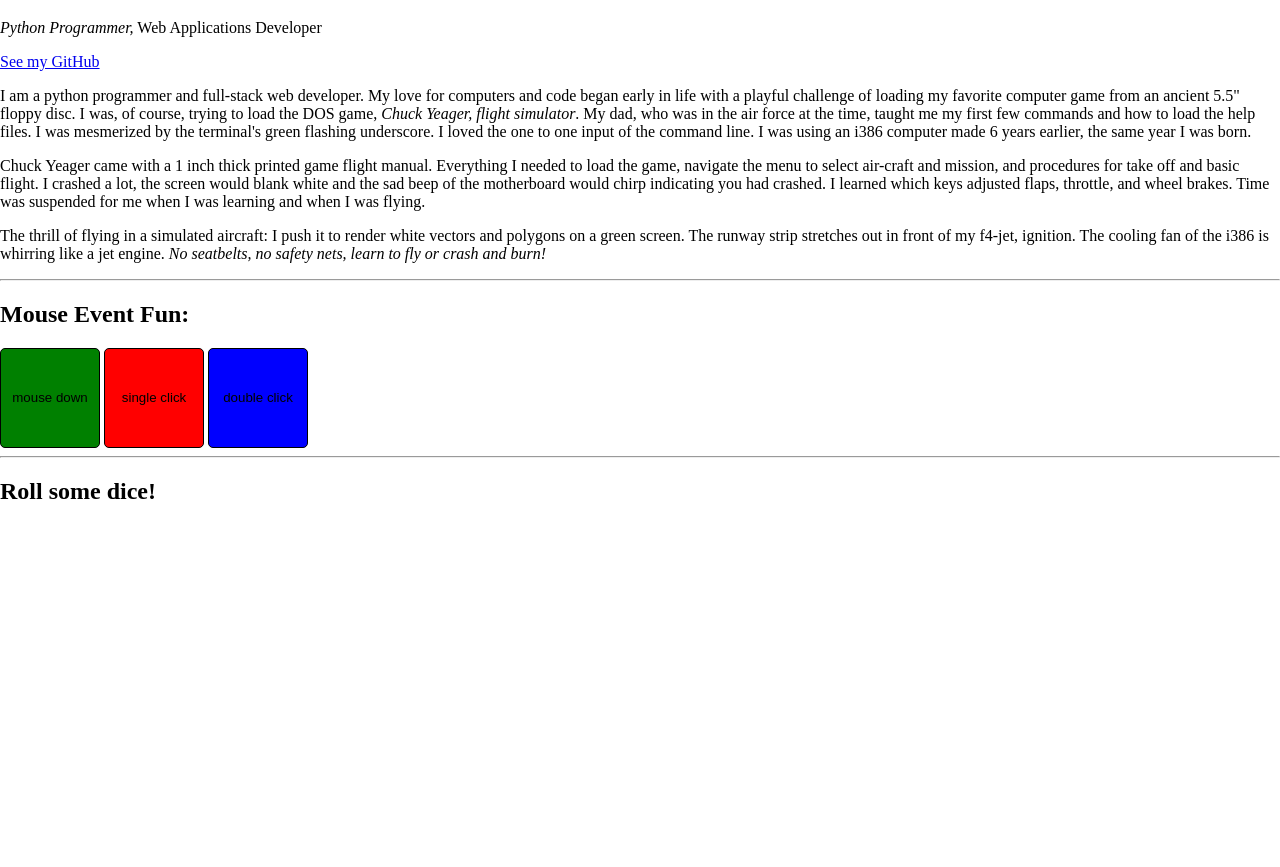
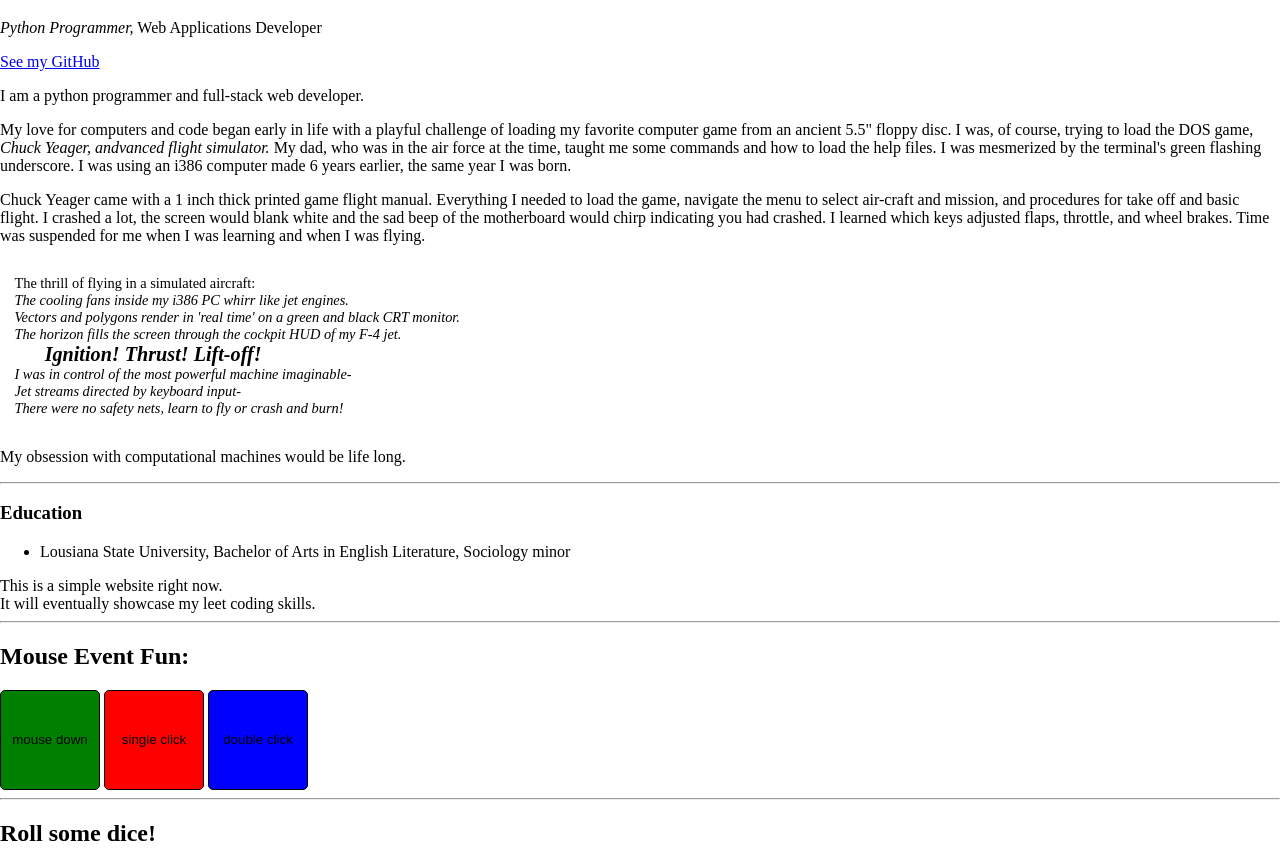
Before and after one commit to bearman222/bearman222.github.io, a plain HTML site: page index.html in a window 1280 px wide. Shown: the part 61-928 px from the top of the page. Before the commit the page ends 800 px from the top, so only its background shows below. Drawn offline with Linux system fonts and the light colour scheme.

Commit message:
styled aside story with CSS.

```diff
--- a/index.html
+++ b/index.html
@@ -31,6 +31,17 @@
         .red {
             background-color: red;
         }
+
+        /* Styles related to passage formatting */
+        .aside {
+            font-size: 0.9em;
+            padding: 1em;
+        }
+
+        .pop {
+            font-size: 1.4em;
+            padding-left: 1.5em;
+        }
     </style>
 </head>
 
@@ -41,34 +52,46 @@
         <p>
             <a href="https://github.com/bearman222">See my GitHub</a>
         </p>
-        <p>I am a python programmer and full-stack web developer. My love for computers and code began early in life
-            with a playful challenge of loading my favorite computer game from an ancient 5.5" floppy disc. I was, of
-            course, trying to load the DOS game, <em>Chuck Yeager, flight simulator</em>. My dad, who was in the air
-            force at the time, taught me my first few commands and how to load the help files. I was mesmerized by the
-            terminal's green flashing underscore. I loved the one to one input of the command line. I was using an i386
-            computer made 6 years earlier, the same year I was born.
-        </p>
-        <p>Chuck Yeager came with a 1 inch thick printed game flight manual. Everything I needed to load the game,
-            navigate the menu to select air-craft and mission, and procedures for take off and basic flight. I crashed a
-            lot, the screen would blank white and the sad beep of the motherboard would chirp indicating you had
-            crashed. I learned which keys adjusted flaps, throttle, and wheel brakes. Time was suspended for me when I
-            was learning and when I was flying.
-        </p>
-        <p>The thrill of flying in a simulated aircraft:
-            I push it to render white vectors and polygons on a green screen.
-            The runway strip stretches out in front of my f4-jet, ignition.
-            The cooling fan of the i386 is whirring like a jet engine.
-            <em>No seatbelts, no safety nets, learn to fly or crash and burn!</em>
-        </p>
+        <p>I am a python programmer and full-stack web developer.</p>
+        <p>My love for computers and code began early in life with a playful challenge of loading my
+            favorite computer game from an ancient 5.5" floppy disc. I was, of course, trying to
+            load the DOS game, <em>Chuck Yeager, andvanced flight simulator.</em> My dad, who was in
+            the air force at the time, taught me some commands and how to load the help files. I was
+            mesmerized by the terminal's green flashing underscore. I was using an i386 computer
+            made 6 years earlier, the same year I was born. </p>
+        <p>Chuck Yeager came with a 1 inch thick printed game flight manual. Everything I needed to
+            load the game, navigate the menu to select air-craft and mission, and procedures for
+            take off and basic flight. I crashed a lot, the screen would blank white and the sad
+            beep of the motherboard would chirp indicating you had crashed. I learned which keys
+            adjusted flaps, throttle, and wheel brakes. Time was suspended for me when I was
+            learning and when I was flying. </p>
+        <p class="aside">The thrill of flying in a simulated aircraft:<br> <em>The cooling fans
+                inside my i386 PC whirr like jet engines.<br> Vectors and polygons render in 'real
+                time' on a green and black CRT monitor.<br> The horizon fills the screen through the
+                cockpit HUD of my F-4 jet.<br> <strong class="pop">Ignition! Thrust!
+                    Lift-off!</strong><br> I was in control of the most powerful machine
+                imaginable-<br> Jet streams directed by keyboard input-<br> There were no safety
+                nets, learn to fly or crash and burn! </em> </p>
+        <p>My obsession with computational machines would be life long. </p>
+        <hr>
+        <h3>Education</h3>
+        <ul>
+            <li>Lousiana State University, Bachelor of Arts in English Literature, Sociology minor
+            </li>
+        </ul>
+        <p></p>
 
-        <!-- This is a comment :)
+        <!-- This is a comment :) -->
         <div>This is a simple website right now.</div>
-        <div>It will eventually showcase my leet coding skills.</div> -->
+        <div>It will eventually showcase my leet coding skills.</div>
         <hr>
         <h2>Mouse Event Fun:</h2>
-        <button id="greenButton" class="color-button green" onmousedown="greenButtonClicked()">mouse down</button>
-        <button id="redButton" class="color-button red" onclick="redButtonClicked()">single click</button>
-        <button id="blueButton" class="color-button blue" ondblclick="blueButtonClicked()">double click</button>
+        <button id="greenButton" type="button" class="color-button green" onmousedown="greenButtonClicked()">mouse
+            down</button>
+        <button id="redButton" type="button" class="color-button red" onclick="redButtonClicked()">single
+            click</button>
+        <button id="blueButton" type="button" class="color-button blue" ondblclick="blueButtonClicked()">double
+            click</button>
         <script>
             // function for when the red button is clicked
             function redButtonClicked() {
```
